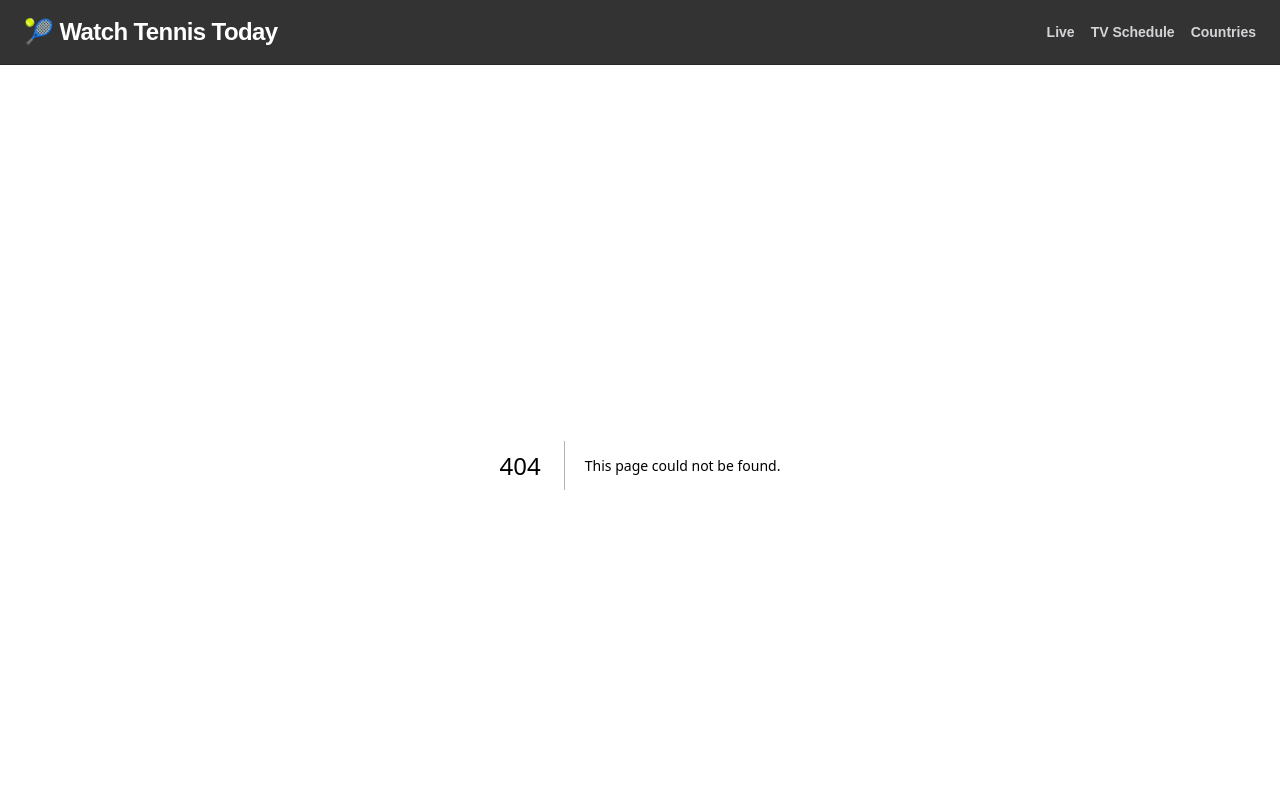
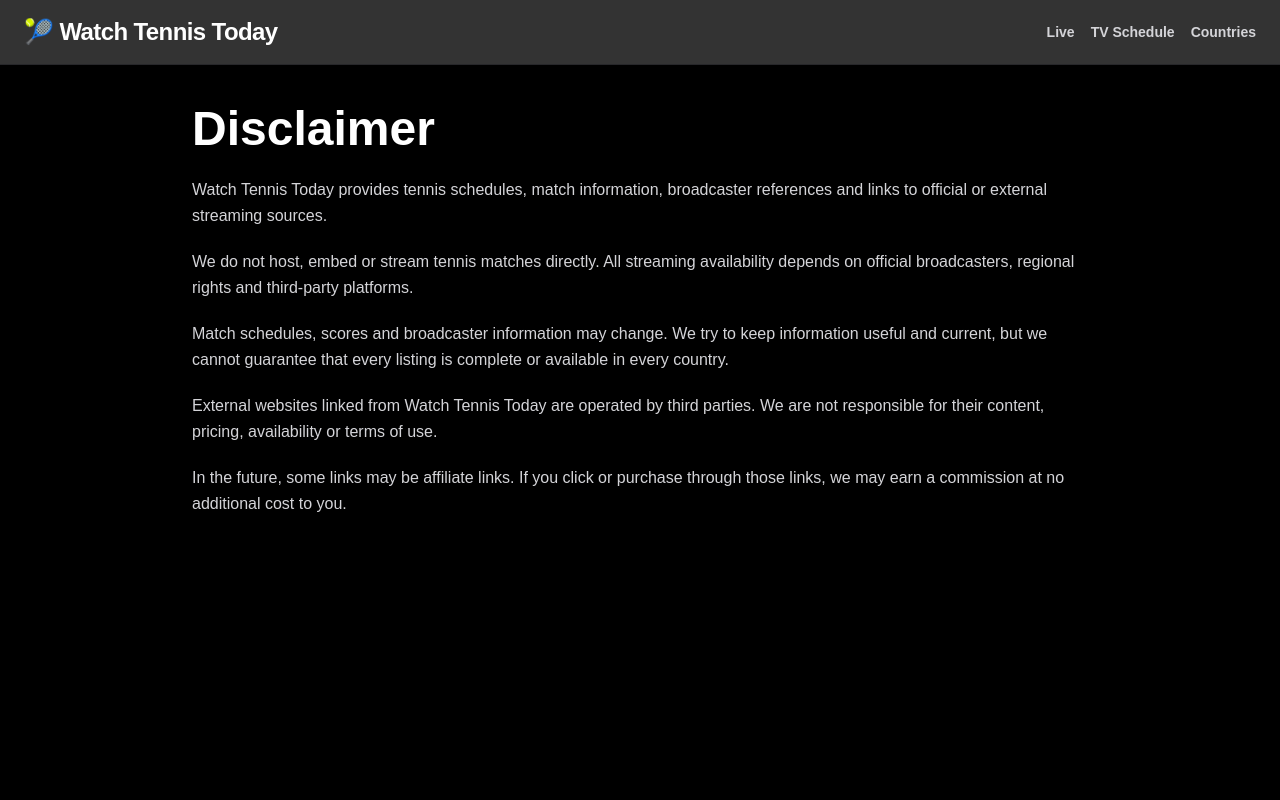
Before and after one commit to 8dqqd57hyh-rgb/watch-tennis-today, a Next.js app: page /disclaimer in a window 1280 px wide. Before the commit this address had no page. Shown: the top 800 px of the page. Built offline with nearby package versions, Linux system fonts and the light colour scheme.

Commit message:
Add disclaimer page

```diff
--- /dev/null
+++ b/app/disclaimer/page.tsx
@@ -0,0 +1,49 @@
+export const metadata = {
+  title: "Disclaimer | Watch Tennis Today",
+  description:
+    "Disclaimer for Watch Tennis Today — tennis schedules, broadcaster information and external links.",
+};
+
+export default function DisclaimerPage() {
+  return (
+    <main className="min-h-screen bg-black text-white p-6 md:p-10">
+      <div className="max-w-4xl mx-auto">
+        <h1 className="text-5xl font-black mb-6">
+          Disclaimer
+        </h1>
+
+        <div className="space-y-5 text-zinc-300 leading-relaxed">
+          <p>
+            Watch Tennis Today provides tennis schedules, match information,
+            broadcaster references and links to official or external streaming
+            sources.
+          </p>
+
+          <p>
+            We do not host, embed or stream tennis matches directly. All
+            streaming availability depends on official broadcasters, regional
+            rights and third-party platforms.
+          </p>
+
+          <p>
+            Match schedules, scores and broadcaster information may change. We
+            try to keep information useful and current, but we cannot guarantee
+            that every listing is complete or available in every country.
+          </p>
+
+          <p>
+            External websites linked from Watch Tennis Today are operated by
+            third parties. We are not responsible for their content, pricing,
+            availability or terms of use.
+          </p>
+
+          <p>
+            In the future, some links may be affiliate links. If you click or
+            purchase through those links, we may earn a commission at no
+            additional cost to you.
+          </p>
+        </div>
+      </div>
+    </main>
+  );
+}
--- a/app/layout.tsx
+++ b/app/layout.tsx
@@ -87,6 +87,12 @@
 >
   Contact
 </a>
+<a
+  href="/disclaimer"
+  className="hover:text-white transition-colors"
+>
+  Disclaimer
+</a>
   </div>
 </footer>
   <Analytics />
```
